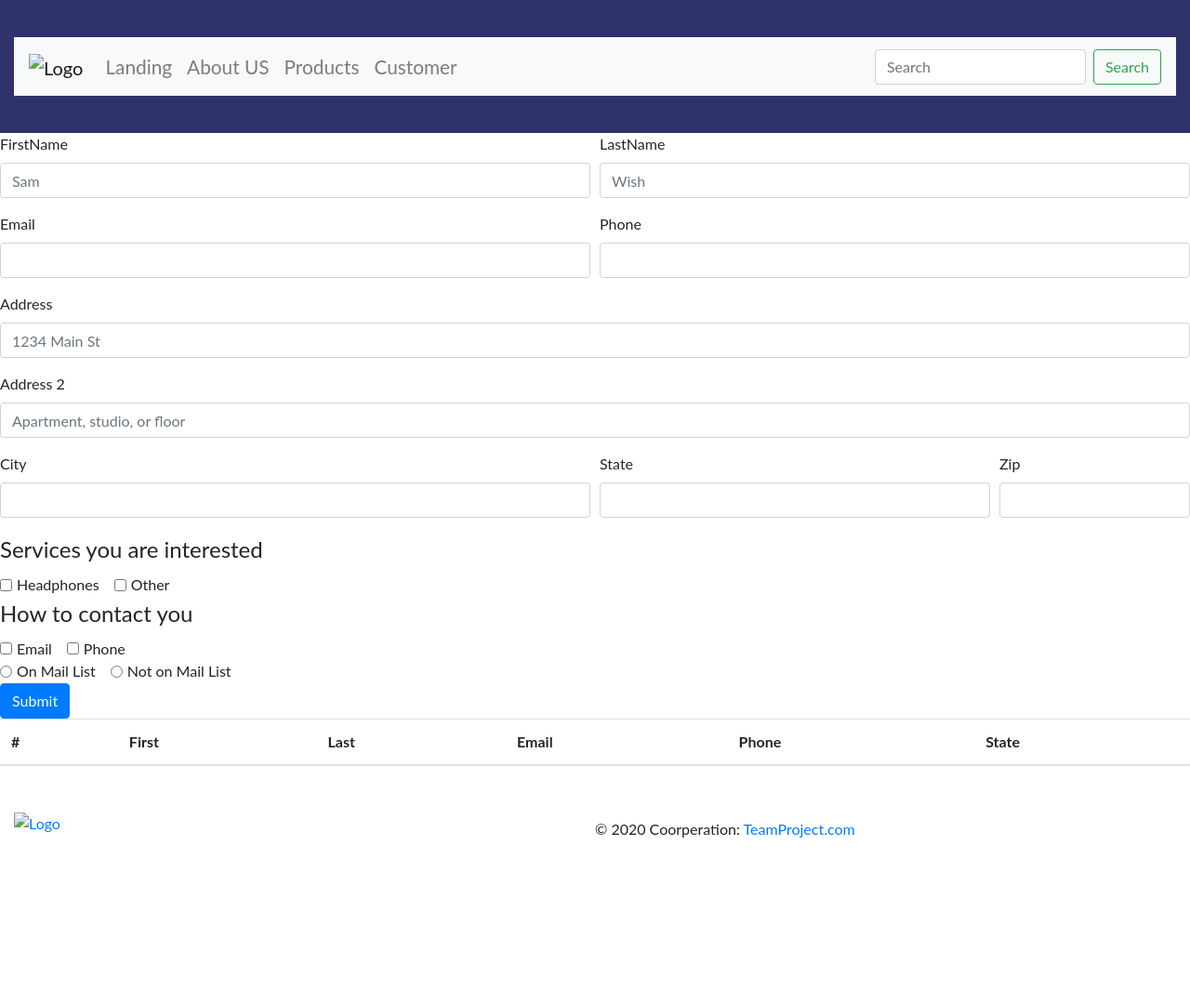
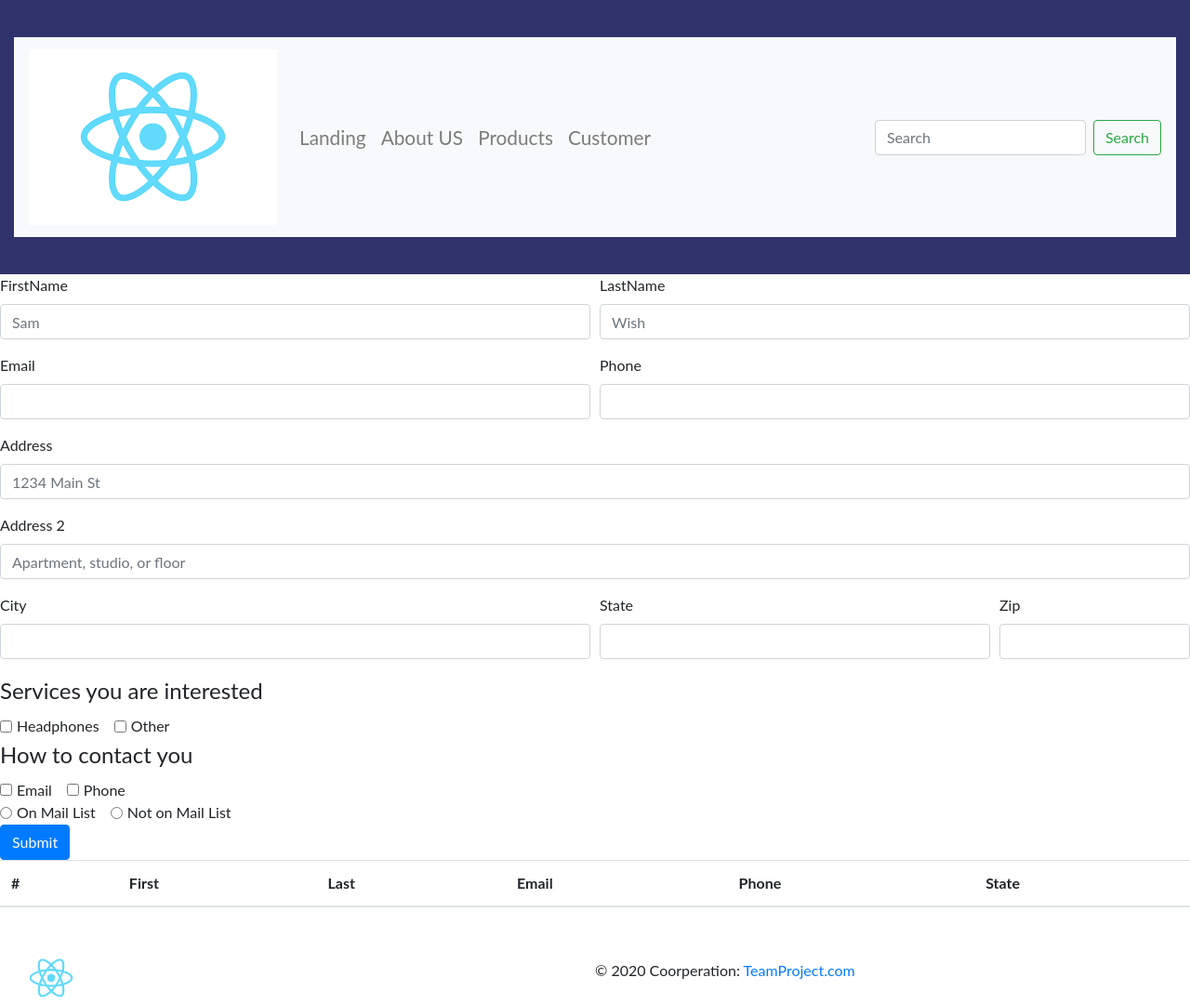
Before and after one commit to ejbee3/JUMP_Group_Assignment, a plain HTML site: page Customers.html in a window 1280 px wide. Shown: the whole page at 93% size. Before the commit the page ends 920 px from the top, so only its background shows below. Drawn offline with nearby package versions, Linux system fonts and the light colour scheme; files that its build step writes are made by us from their sources.

Commit message:
Update Customers.html

```diff
--- a/Customers.html
+++ b/Customers.html
@@ -14,7 +14,7 @@
     <header>
         <nav class="navbar navbar-expand-lg navbar-light bg-light">
             <a class="navbar-brand" href="#">
-                <img src="./image.png" alt="Logo">
+                <img src="./image/image.png" alt="Logo">
             </a>
             <button class="navbar-toggler" type="button" data-toggle="collapse" data-target="#navbarSupportedContent" aria-controls="navbarSupportedContent" aria-expanded="false" aria-label="Toggle navigation">
                 <span class="navbar-toggler-icon"></span>
@@ -164,7 +164,7 @@
 
             <h5 class="text-uppercase"></h5>
             <a href="#">
-                <img src="./image.png" width="80px" style="margin-top:0px;" alt="Logo">
+                <img src="./image/image.png" width="80px" style="margin-top:0px;" alt="Logo">
             </a>
 
 
```
